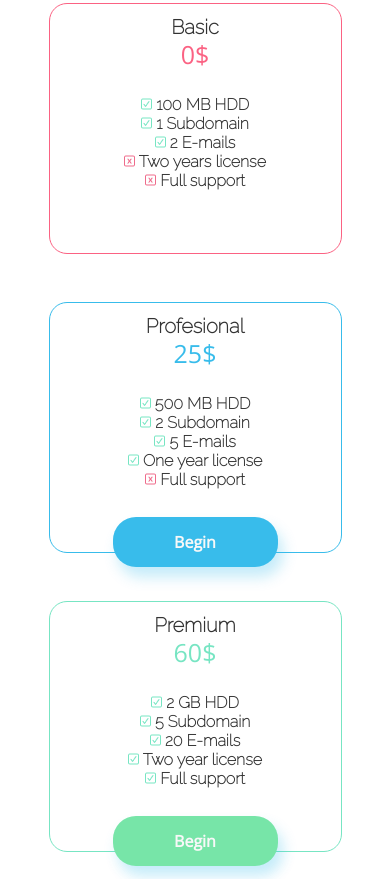
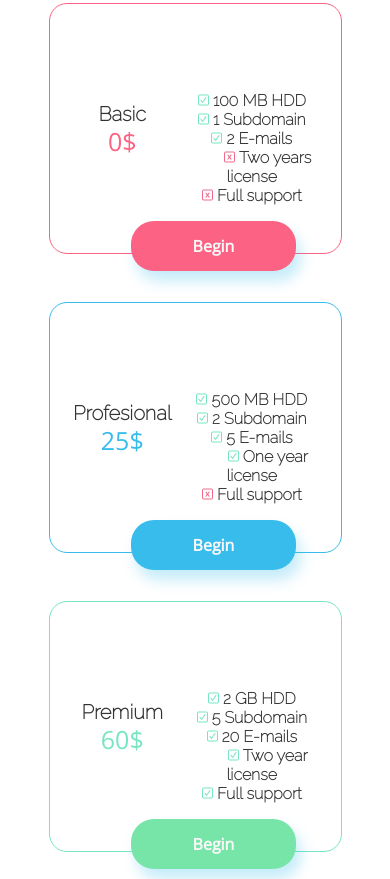
Before and after one commit to RafaelVillagomezDev/OxigenShop, a website: page pages/Home.html in a window 390 px wide. Shown: the part 3565-4444 px from the top of the page. Drawn offline with nearby package versions, Linux system fonts and the light colour scheme; some packages are replaced by stand-ins of ours; a script that the page names is missing.

Commit message:
arreglo cards en movil y desktop

```diff
--- a/pages/Home.html
+++ b/pages/Home.html
@@ -164,6 +164,7 @@
       <section style="background-color:#FFFFFF; margin: 0rem 2rem;">
           <h1 id="pricing" >Pricin</h1>
           <div class="cards-price">
+
             <div class="flex-price" style="border: 1px solid #fb3b64">
               <div  class="card-price-text" id="card-basic-text">
                 <h1>Basic</h1>
@@ -176,10 +177,12 @@
                 <label class="form-control"><img src="../icons/Checkbox_blue.png"> 2 E-mails</label><br>
                 <label class="form-control"><img src="../icons/Checkbox_red.png"> Two years license</label><br>
                 <label class="form-control"><img src="../icons/Checkbox_red.png"> Full support</label><br>
+                <button class="boton-card" style="background-color: #fb3b64;" >Begin</button>
+              </div>
 
             </div>
-              <!-- <button class="boton-card" style="background-color: #fb3b64;" >Begin</button> -->
-            </div>
+
+            <!--boton1-->
 
             <div class="flex-price" style="border: 1px solid #07ACE6;">
               <div class="card-price-text" id="card-profesional-text">
@@ -193,9 +196,11 @@
                 <label class="form-control"><img src="../icons/Checkbox_blue.png"> 5 E-mails</label><br>
                 <label class="form-control"><img src="../icons/Checkbox_blue.png"> One year license</label><br>
                 <label class="form-control"><img src="../icons/Checkbox_red.png"> Full support</label><br>
+                <button class="boton-card" style="background-color:#07ACE6 ;" >Begin</button>
+              </div>
 
-              </div>
-              <button class="boton-card" style="background-color: #07ACE6;" >Begin</button>
+
+
             </div>
 
               <div class="flex-price" id="card-premium" style="border:1px solid #55DFB4">
@@ -211,12 +216,11 @@
                   <label class="form-control"><img src="../icons/Checkbox_blue.png"> 20 E-mails</label><br>
                   <label class="form-control"><img src="../icons/Checkbox_blue.png"> Two year license</label><br>
                   <label class="form-control"><img src="../icons/Checkbox_blue.png"> Full support</label><br>
-
+                  <button class="boton-card" style="background-color: #55df93;" >Begin</button>
                 </div>
-              <button class="boton-card" style="background-color: #55df93;" >Begin</button>
+              </div>
 
 
-            </div>
 
           </div>
 
--- a/sass/home.scss
+++ b/sass/home.scss
@@ -441,7 +441,7 @@ section {
   gap: 3rem;
 }
 .flex-price {
-  width: 372px;
+  width: 22rem;
   height: 421px;
   background-color: #ffffff;
   box-sizing: border-box;
@@ -480,6 +480,7 @@ section {
 
 .card-price-box label {
   line-height: 2rem;
+  margin-right: 2rem;
 }
 
 .contact {
@@ -498,13 +499,12 @@ input[type='checkbox'] {
 }
 
 .boton-card {
-  position: static;
   color: #f7f7f7;
   font-family: 'Open Sans';
   font-weight: 700;
   font-size: 16px;
   position: relative;
-  top: 7rem;
+  top: 4rem;
   width: 165px;
   height: 50px;
   box-shadow: 5px 10px 14px rgba(7, 172, 230, 0.29);
@@ -639,7 +639,11 @@ footer p {
   right: 1rem;
 
 }
-
+.boton-card {
+  position: relative;
+  top: 1rem;
+  right:4rem;
+}
 .card{
   width: 75%;
 }
@@ -779,16 +783,19 @@ footer p {
   }
 
   .flex-price {
+    display: flex;
+    align-items: center;
+    align-content: center;
     width: 293px;
     height: 251px;
     border: 1px solid #3f5546;
     box-sizing: border-box;
     border-radius: 18px;
   }
+  .flex-price div{
+    width: 50%;
+  }
 
-  .boton-card {
-    top: 3rem;
-  }
 
   .card-price-text h1 {
     font-size: 20px;
```
Also changed, not shown: css/home.css, sass/home.css, 2 other files. Lines whose indentation alone changed are shown as unchanged.
